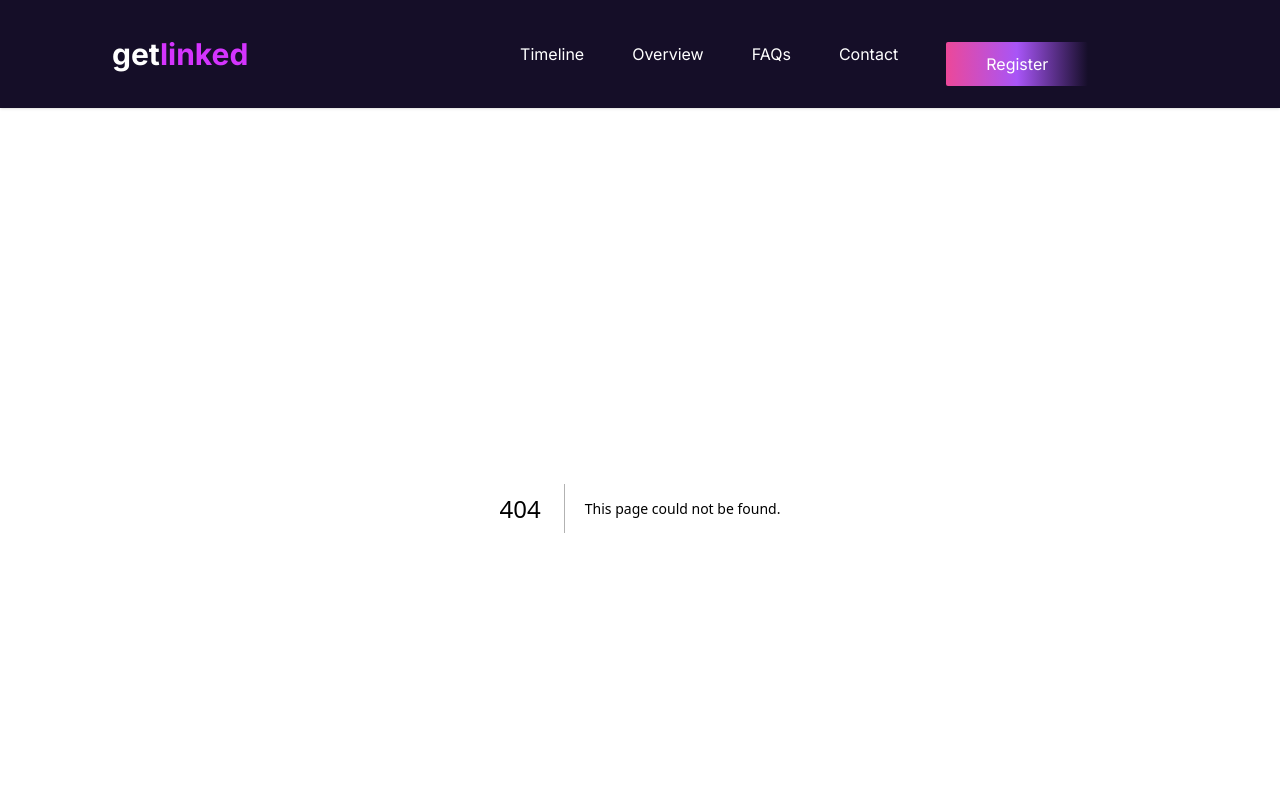
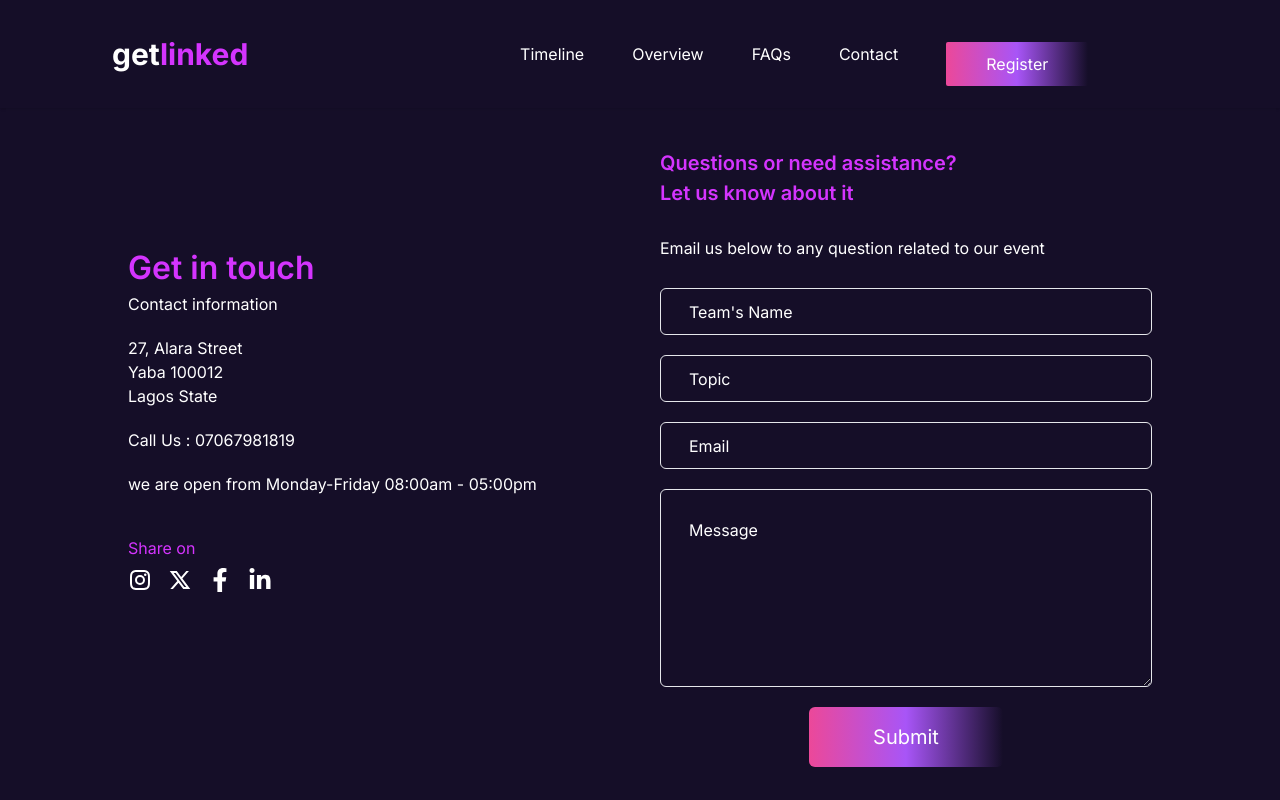
Before and after one commit to kelechukwu1/getlinkedAI, a Next.js app: page /contact in a window 1280 px wide. Before the commit this address had no page. Shown: the top 800 px of the page. Built offline with nearby package versions, Linux system fonts and the light colour scheme.

Commit message:
contact page completed

```diff
--- /dev/null
+++ b/src/app/contact/page.jsx
@@ -0,0 +1,87 @@
+import Socials from "@/components/Socials";
+import React from "react";
+
+const page = () => {
+  return (
+    <main className=" w-[80%] mx-auto ">
+      <section className="md:flex items-center gap-10">
+        <div className="hidden md:block md:flex-1">
+          <h2 className="text-[32px] font-semibold text-color-2">
+            Get in touch
+          </h2>
+          <div className="text-white space-y-5">
+            <p>Contact information</p>
+            <div>
+              <p>27, Alara Street</p>
+              <p>Yaba 100012</p>
+              <p>Lagos State</p>
+            </div>
+            <p>Call Us : 07067981819</p>
+            <p>we are open from Monday-Friday 08:00am - 05:00pm</p>
+          </div>
+
+          <p className="text-color-2 mt-10 mb-2">Share on</p>
+          <div className="mb-10 flex">
+            <Socials />
+          </div>
+        </div>
+
+        <div className="w-[80%] md:flex-1 mx-auto mt-10">
+          <div className="text-color-2 text-[20px] font-semibold ">
+            <h2>Questions or need assistance?</h2>
+            <h2>Let us know about it</h2>
+          </div>
+
+          <p className="text-white my-7">
+            Email us below to any question related to our event
+          </p>
+
+          <form action="" method="post" className="flex flex-col gap-y-5">
+            <input
+              type="text"
+              placeholder="Team's Name"
+              className="w-full h-[47px] rounded-md pl-7 border border-[rgba(255, 255, 255, 1)] bg-transparent placeholder:text-white drop-shadow-[0px_4px_4px_0px rgba(0, 0, 0, 0.25)] text-white"
+            />
+            <input
+              type="text"
+              placeholder="Topic"
+              className="w-full h-[47px] rounded-md pl-7 border border-[rgba(255, 255, 255, 1)] bg-transparent placeholder:text-white drop-shadow-[0px_4px_4px_0px rgba(0, 0, 0, 0.25)] text-white"
+            />
+            <input
+              type="email"
+              placeholder="Email"
+              className="w-full h-[47px] rounded-md pl-7 border border-[rgba(255, 255, 255, 1)] bg-transparent placeholder:text-white drop-shadow-[0px_4px_4px_0px rgba(0, 0, 0, 0.25)] text-white"
+            />
+
+            <textarea
+              name="message"
+              id=""
+              cols="30"
+              rows="7"
+              placeholder="Message"
+              className="w-full rounded-md pl-7 pt-7 border border-[rgba(255, 255, 255, 1)] bg-transparent placeholder:text-white text-white drop-shadow-[0px_4px_4px_0px rgba(0, 0, 0, 0.25)]"
+            />
+
+            <div className="flex justify-center">
+              <button
+                type="submit"
+                className="text-white text-xl bg-gradient-to-r from-pink-500 via-purple-500 py-4 px-16 text-center rounded-md hover:bg-pink-500 transition-all duration-500 w-fit"
+              >
+                Submit
+              </button>
+            </div>
+          </form>
+
+          <div className="md:hidden">
+            <p className="text-color-2 text-center mt-10 mb-2">Share on</p>
+            <div className="mb-10">
+              <Socials />
+            </div>
+          </div>
+        </div>
+      </section>
+    </main>
+  );
+};
+
+export default page;
--- /dev/null
+++ b/src/app/register/page.jsx
@@ -0,0 +1,7 @@
+import React from "react";
+
+const page = () => {
+  return <div>page</div>;
+};
+
+export default page;
--- /dev/null
+++ b/src/components/Socials.jsx
@@ -0,0 +1,16 @@
+import React from "react";
+import { RiInstagramLine, RiTwitterXLine } from "react-icons/ri";
+import { FaFacebookF, FaLinkedinIn } from "react-icons/fa";
+
+const Socials = () => {
+  return (
+    <div className="flex justify-center items-center space-x-4">
+      <RiInstagramLine className="w-6 h-6 text-white" />
+      <RiTwitterXLine className="w-6 h-6 text-white" />
+      <FaFacebookF className="w-6 h-6 text-white " />
+      <FaLinkedinIn className="w-6 h-6 text-white" />
+    </div>
+  );
+};
+
+export default Socials;
```
Also changed, not shown: src/app/page.js (indentation only).
